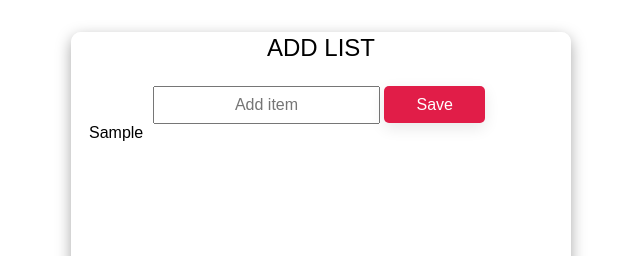
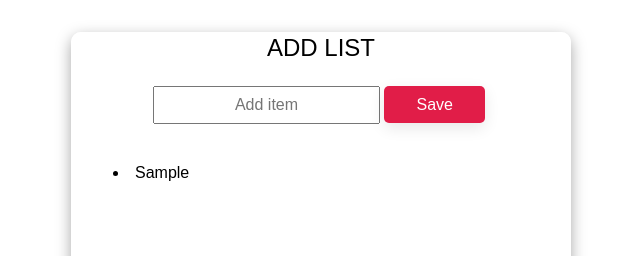
Before and after one commit to JJHannah/To-Do_List, a website built with Vite: page index.html in a window 1280 px wide. Both pictures are taken after typing "Sample" into the empty fields and a click on the button "Save". Shown: the top 256 px of the page, without its empty margins (319-959 px from the left). Built offline with nearby package versions, Linux system fonts and the light colour scheme; a web font is replaced by a local one.

Commit message:
fix bug on function save

```diff
--- a/css/style.css
+++ b/css/style.css
@@ -43,6 +43,7 @@ button {
   display: inline-block;
 }
 .list {
-  margin-left: 1rem;
+  padding: 1.5rem;
+  margin: 1rem;
   text-align: left;
 }
--- a/src/utils/events.js
+++ b/src/utils/events.js
@@ -2,28 +2,14 @@ const eventsForm = () => {
   const inputElement = document.querySelector(".inputElement");
   const btnSave = document.querySelector(".btnSave");
   const list = document.querySelector(".list");
-  const todoList = [];
 
-  renderTodo();
-  function renderTodo() {
-    let todoListHTML = "";
-    for (let i = 0; i < todoList.length; i++) {
-      const todo = todoList[i];
-      const html = `<p>${todo}</p>`;
-      todoListHTML += html;
-
-      list.innerHTML = todoListHTML;
-    }
-  }
-  btnSave.addEventListener("click", addTodo);
-  function addTodo() {
-    const inputValue = inputElement.value;
-    todoList.push(inputValue);
-    console.log(todoList);
-
+  btnSave.addEventListener("click", save);
+  function save() {
+    const value = inputElement.value;
+    const newLi = document.createElement("LI");
+    newLi.innerText = value;
+    list.append(newLi);
     inputElement.value = "";
-
-    renderTodo();
   }
 };
 
```
